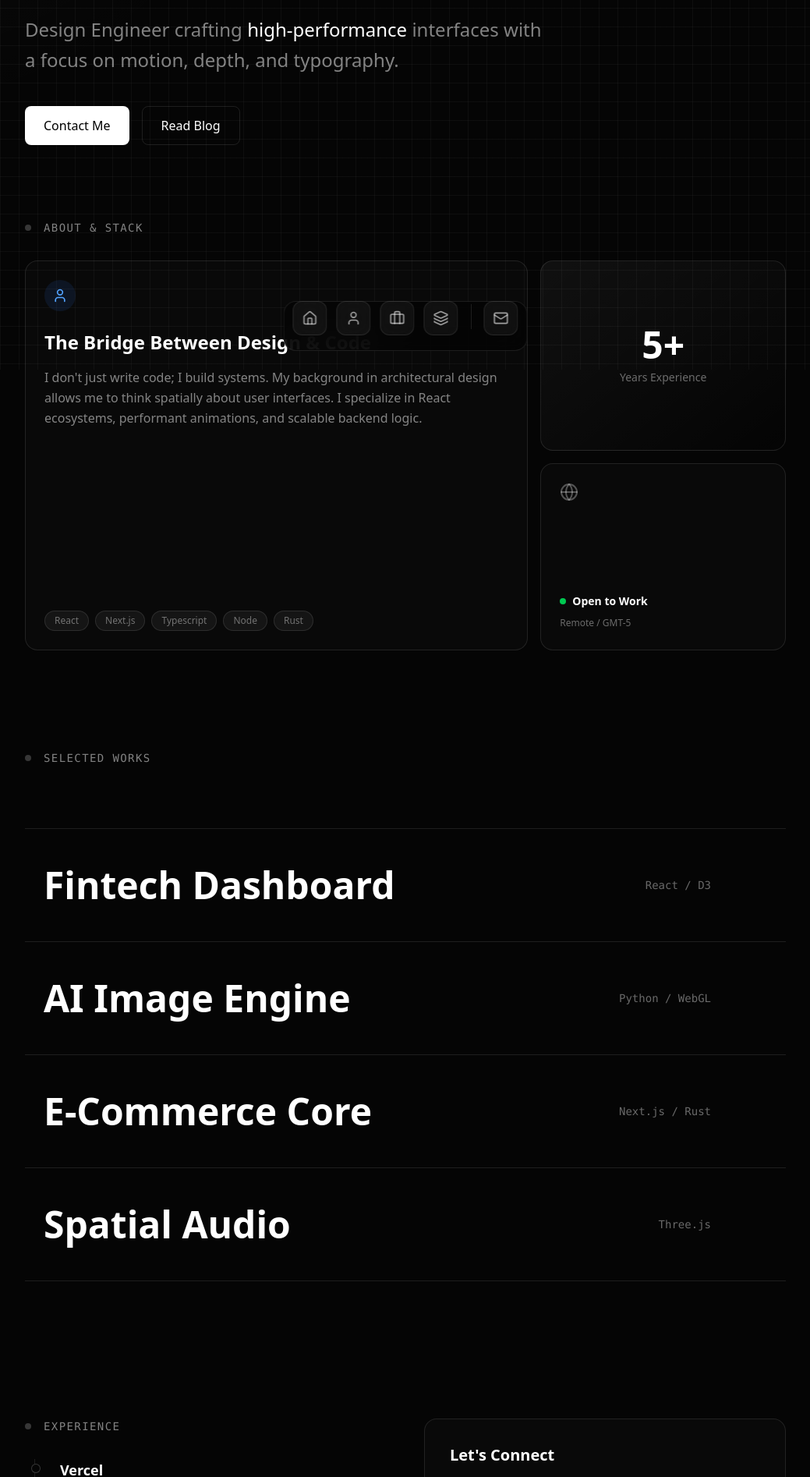
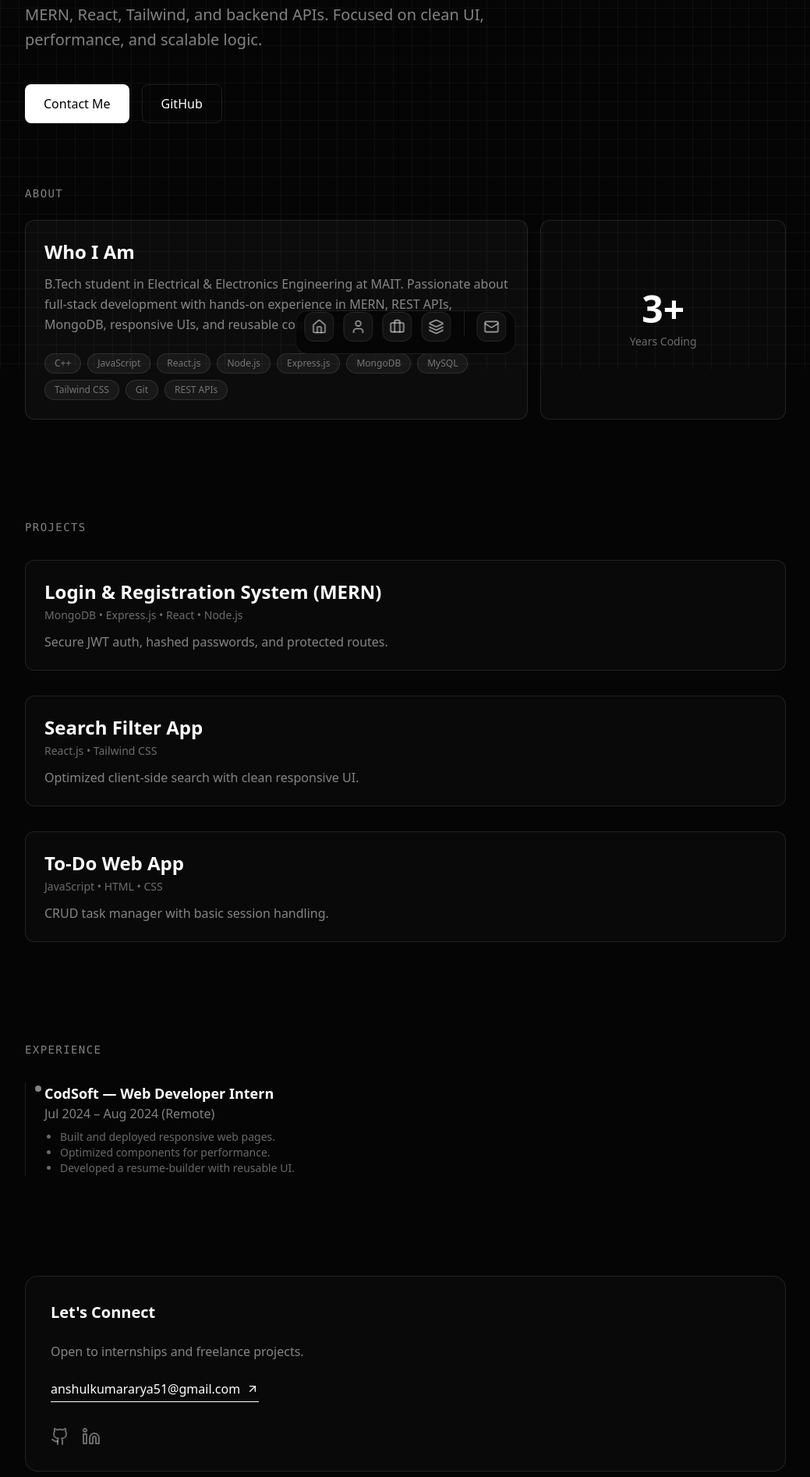
Before and after one commit to anshul051/portfolio-website, a React (Vite) app: page / in a window 1280 px wide. Shown: the part 326-2220 px from the top of the page at 78% size, without its empty margins (120-1159 px from the left). Built offline with nearby package versions, Linux system fonts and the light colour scheme.

Commit message:
Updated portfolio content + responsive redesign

```diff
--- a/src/App.jsx
+++ b/src/App.jsx
@@ -23,12 +23,11 @@ import {
 import { clsx } from 'clsx';
 import { twMerge } from 'tailwind-merge';
 
-// --- UTILITIES ---
 function cn(...inputs) {
   return twMerge(clsx(inputs));
 }
 
-// --- 1. REACTIVE BACKGROUND GRID ---
+/* -------------------  BACKGROUND ------------------- */
 const BackgroundGrid = () => {
   const mouseX = useMotionValue(0);
   const mouseY = useMotionValue(0);
@@ -45,13 +44,13 @@ const BackgroundGrid = () => {
   return (
     <div className="fixed inset-0 z-0 pointer-events-none">
       <div className="absolute inset-0 bg-[#050505]" />
-      <div className="absolute inset-0 bg-[linear-gradient(to_right,#80808012_1px,transparent_1px),linear-gradient(to_bottom,#80808012_1px,transparent_1px)] bg-[size:24px_24px]" />
+      <div className="absolute inset-0 bg-[linear-gradient(to_right,#80808012_1px,transparent_1px),linear-gradient(to_bottom,#80808012_1px,transparent_1px)] bg-[size:20px_20px] md:bg-[size:24px_24px]" />
       <motion.div
-        className="absolute inset-0 transition-opacity duration-300"
+        className="absolute inset-0"
         style={{
           background: useMotionTemplate`radial-gradient(
-            600px circle at ${mouseX}px ${mouseY}px,
-            rgba(255, 255, 255, 0.03),
+            500px circle at ${mouseX}px ${mouseY}px,
+            rgba(255,255,255,0.04),
             transparent 80%
           )`
         }}
@@ -60,7 +59,7 @@ const BackgroundGrid = () => {
   );
 };
 
-// --- 2. MACOS DOCK (With Rounded-XL Icons) ---
+/* -------------------  DOCK ------------------- */
 const DockItem = ({ mouseX, icon: Icon, label, onClick }) => {
   const ref = useRef(null);
 
@@ -69,7 +68,7 @@ const DockItem = ({ mouseX, icon: Icon, label, onClick }) => {
     return val - bounds.x - bounds.width / 2;
   });
 
-  const widthSync = useTransform(distance, [-150, 0, 150], [44, 84, 44]);
+  const widthSync = useTransform(distance, [-150, 0, 150], [38, 80, 38]);
   const width = useSpring(widthSync, { mass: 0.1, stiffness: 150, damping: 12 });
 
   const [hovered, setHovered] = useState(false);
@@ -81,7 +80,7 @@ const DockItem = ({ mouseX, icon: Icon, label, onClick }) => {
       style={{ width }}
       onMouseEnter={() => setHovered(true)}
       onMouseLeave={() => setHovered(false)}
-      className="aspect-square rounded-xl bg-white/5 border border-white/10 backdrop-blur-md flex items-center justify-center relative group transition-colors hover:bg-white/10 cursor-pointer"
+      className="aspect-square rounded-xl bg-white/5 border border-white/10 backdrop-blur-md flex items-center justify-center relative group hover:bg-white/10 transition"
     >
       <AnimatePresence>
         {hovered && (
@@ -89,14 +88,13 @@ const DockItem = ({ mouseX, icon: Icon, label, onClick }) => {
             initial={{ opacity: 0, y: -10, x: "-50%" }}
             animate={{ opacity: 1, y: -18, x: "-50%" }}
             exit={{ opacity: 0, y: -10, x: "-50%" }}
-            className="absolute -top-2 left-1/2 px-2 py-1 bg-[#050505] border border-white/10 rounded-md text-[10px] text-white/70 whitespace-nowrap pointer-events-none z-50"
+            className="absolute -top-2 left-1/2 px-2 py-1 bg-[#050505] border border-white/10 rounded-md text-[10px] text-white/70 pointer-events-none"
           >
             {label}
           </motion.div>
         )}
       </AnimatePresence>
-
-      <Icon size={20} className="text-white/60 group-hover:text-white transition-colors" />
+      <Icon size={20} className="text-white/60 group-hover:text-white" />
     </motion.button>
   );
 };
@@ -106,132 +104,35 @@ const Dock = () => {
 
   return (
     <div
-      className="fixed bottom-8 left-1/2 -translate-x-1/2 z-50 flex items-end gap-3 px-3 pb-3 rounded-2xl"
+      className="fixed bottom-6 left-1/2 -translate-x-1/2 z-50 flex items-end gap-3 px-3 pb-3 rounded-2xl"
       onMouseMove={(e) => mouseX.set(e.pageX)}
       onMouseLeave={() => mouseX.set(Infinity)}
     >
-      {/* Background container */}
-      <div className="absolute inset-0 bg-[#050505]/90 border border-white/10 backdrop-blur-xl rounded-2xl -z-10 h-16 w-full bottom-0" />
+      <div className="absolute inset-0 bg-[#050505]/90 border border-white/10 backdrop-blur-xl rounded-2xl h-14 w-full -z-10" />
 
       <DockItem mouseX={mouseX} icon={Home} label="Home" onClick={() => window.scrollTo({ top: 0, behavior: 'smooth'})} />
       <DockItem mouseX={mouseX} icon={User} label="About" onClick={() => document.getElementById('about')?.scrollIntoView({ behavior: 'smooth'})} />
       <DockItem mouseX={mouseX} icon={Briefcase} label="Work" onClick={() => document.getElementById('work')?.scrollIntoView({ behavior: 'smooth'})} />
-      <DockItem mouseX={mouseX} icon={Layers} label="Stack" onClick={() => document.getElementById('stack')?.scrollIntoView({ behavior: 'smooth'})} />
+      <DockItem mouseX={mouseX} icon={Layers} label="Stack" onClick={() => document.getElementById('experience')?.scrollIntoView({ behavior: 'smooth'})} />
 
       <div className="w-px h-8 bg-white/10 mx-1 mb-2" />
-
-      <DockItem mouseX={mouseX} icon={Mail} label="Contact" onClick={() => window.location.href = 'mailto:test@test.com'} />
+      <DockItem mouseX={mouseX} icon={Mail} label="Email" onClick={() => window.location.href = 'mailto:anshulkumararya51@gmail.com'} />
     </div>
   );
 };
 
-// --- 3. PROJECT PREVIEW HOVER ---
-const ProjectList = () => {
-  const [hoveredProject, setHoveredProject] = useState(null);
-  const mouseX = useMotionValue(0);
-  const mouseY = useMotionValue(0);
-
-  const springConfig = { damping: 20, stiffness: 200, mass: 0.1 };
-  const x = useSpring(mouseX, springConfig);
-  const y = useSpring(mouseY, springConfig);
-
-  const handleMouseMove = (e) => {
-    const { clientX, clientY } = e;
-    mouseX.set(clientX - 150);
-    mouseY.set(clientY - 100);
-  };
-
-  const projects = [
-    { id: 1, title: "Fintech Dashboard", category: "React / D3", color: "from-blue-500 to-cyan-500" },
-    { id: 2, title: "AI Image Engine", category: "Python / WebGL", color: "from-purple-500 to-pink-500" },
-    { id: 3, title: "E-Commerce Core", category: "Next.js / Rust", color: "from-orange-500 to-red-500" },
-    { id: 4, title: "Spatial Audio", category: "Three.js", color: "from-green-500 to-emerald-500" },
-  ];
-
-  return (
-    <div
-      className="relative py-12"
-      onMouseMove={handleMouseMove}
-      onMouseLeave={() => setHoveredProject(null)}
-    >
-      <motion.div
-        style={{ x, y, opacity: hoveredProject ? 1 : 0, scale: hoveredProject ? 1 : 0.8 }}
-        className="pointer-events-none fixed top-0 left-0 z-40 w-[300px] h-[200px] rounded-xl overflow-hidden shadow-2xl transition-opacity duration-200"
-      >
-        <AnimatePresence mode='wait'>
-          {hoveredProject && (
-            <motion.div
-              key={hoveredProject}
-              initial={{ opacity: 0 }}
-              animate={{ opacity: 1 }}
-              exit={{ opacity: 0 }}
-              className={cn(
-                "w-full h-full bg-gradient-to-br flex items-center justify-center",
-                projects.find(p => p.id === hoveredProject)?.color
-              )}
-            >
-              <span className="text-white/20 font-bold text-4xl uppercase tracking-widest">Preview</span>
-            </motion.div>
-          )}
-        </AnimatePresence>
-      </motion.div>
-
-      <div className="space-y-0">
-        {projects.map((project) => (
-          <div
-            key={project.id}
-            onMouseEnter={() => setHoveredProject(project.id)}
-            className="group relative flex items-center justify-between py-12 px-6 border-t border-white/10 cursor-pointer transition-colors hover:bg-white/[0.02]"
-          >
-            <div>
-              <h3 className="text-4xl md:text-5xl font-bold text-white transition-transform duration-300 group-hover:translate-x-2">
-                {project.title}
-              </h3>
-            </div>
-            <div className="flex items-center gap-8">
-              <span className="font-mono text-sm text-white/40 group-hover:text-white/70 transition-colors">
-                {project.category}
-              </span>
-              <div className="w-10 h-10 rounded-full border border-white/10 flex items-center justify-center opacity-0 group-hover:opacity-100 transition-all duration-300 -translate-x-4 group-hover:translate-x-0">
-                 <ArrowUpRight className="w-4 h-4" />
-              </div>
-            </div>
-          </div>
-        ))}
-        <div className="border-t border-white/10" />
-      </div>
-    </div>
-  );
-};
-
-// --- 4. BENTO GRID ---
-const BentoItem = ({ children, className, delay = 0 }) => (
-  <motion.div
-    initial={{ opacity: 0, y: 20 }}
-    whileInView={{ opacity: 1, y: 0 }}
-    viewport={{ once: true }}
-    transition={{ delay, duration: 0.5 }}
-    className={cn(
-      "relative overflow-hidden rounded-2xl border border-white/10 bg-white/[0.02] p-6 hover:bg-white/[0.04] transition-colors",
-      className
-    )}
-  >
-    {children}
-  </motion.div>
-);
-
-// --- MAIN ---
+/* -------------------  MAIN APP ------------------- */
 export default function App() {
   return (
-    <div className="min-h-screen bg-[#050505] text-white selection:bg-white/20 font-sans pb-32">
+    <div className="min-h-screen bg-[#050505] text-white pb-32">
       <BackgroundGrid />
       <Dock />
 
       {/* HEADER */}
-      <header className="relative z-10 max-w-5xl mx-auto px-6 pt-32 pb-24">
+      <header className="relative z-10 max-w-5xl mx-auto px-6 pt-28 pb-20">
         <motion.div
           initial={{ opacity: 0, filter: "blur(10px)" }}
-          animate={{ opacity: 1, filter: "blur(0px)" }}
+          animate={{ opacity: 1, filter: "blur(0)" }}
           transition={{ duration: 1 }}
           className="space-y-6"
         >
@@ -239,26 +140,35 @@ export default function App() {
             <div className="w-10 h-10 rounded-full bg-white/5 border border-white/10 flex items-center justify-center">
               <Terminal size={20} className="text-white/60" />
             </div>
-             <div className="px-3 py-1 rounded-full border border-white/10 bg-white/5 text-xs text-white/50 font-mono">
-               v2.4.0 — Portfolio
+            <div className="px-3 py-1 rounded-full text-xs font-mono bg-white/5 border border-white/10 text-white/50">
+              Portfolio
             </div>
           </div>
 
-          <h1 className="text-7xl md:text-9xl font-bold tracking-tighter mix-blend-difference">
-            Alex Davis.
+          <h1 className="text-5xl md:text-8xl font-bold tracking-tight">
+            Anshul Kumar Arya
           </h1>
-          <p className="text-xl md:text-2xl text-white/50 max-w-2xl leading-relaxed">
-            Design Engineer crafting <span className="text-white">high-performance</span> interfaces
-            with a focus on motion, depth, and typography.
+
+          <p className="text-lg md:text-xl text-white/50 max-w-2xl leading-relaxed">
+            Web Developer specializing in modern JavaScript stacks.
+            Experienced in MERN, React, Tailwind, and backend APIs.
+            Focused on clean UI, performance, and scalable logic.
           </p>
 
-          <div className="flex gap-4 pt-4">
-            <button className="cursor-pointer px-6 py-3 rounded-lg bg-white text-black font-medium hover:bg-gray-200 transition-colors">
+          <div className="flex flex-wrap gap-4 pt-4">
+            <button
+              onClick={() => window.location.href = 'mailto:anshulkumararya51@gmail.com'}
+              className="px-6 py-3 rounded-lg bg-white text-black font-medium hover:bg-gray-200"
+            >
               Contact Me
             </button>
-            <button className="cursor-pointer px-6 py-3 rounded-lg border border-white/10 hover:bg-white/5 transition-colors">
-               Read Blog
-            </button>
+            <a
+              href="https://github.com/anshul051"
+              target="_blank"
+              className="px-6 py-3 rounded-lg border border-white/10 hover:bg-white/5"
+            >
+              GitHub
+            </a>
           </div>
         </motion.div>
       </header>
@@ -267,102 +177,113 @@ export default function App() {
 
         {/* ABOUT */}
         <section id="about">
-          <div className="flex items-center gap-4 mb-8">
-             <span className="w-2 h-2 rounded-full bg-white/20" />
-             <h2 className="text-sm font-mono text-white/50 uppercase tracking-widest">About & Stack</h2>
+          <h2 className="text-sm font-mono text-white/50 uppercase tracking-widest mb-6">
+            About
+          </h2>
+
+          <div className="grid grid-cols-1 md:grid-cols-3 gap-4">
+            <div className="md:col-span-2 p-6 rounded-xl border border-white/10 bg-white/[0.03]">
+              <h3 className="text-2xl font-bold mb-3">Who I Am</h3>
+              <p className="text-white/50 leading-relaxed">
+                B.Tech student in Electrical & Electronics Engineering at MAIT.
+                Passionate about full-stack development with hands-on experience in MERN, REST APIs, MongoDB, responsive UIs, and reusable component systems.
+              </p>
+
+              <div className="flex flex-wrap gap-2 mt-6">
+                {[
+                  "C++", "JavaScript", "React.js", "Node.js",
+                  "Express.js", "MongoDB", "MySQL", "Tailwind CSS",
+                  "Git", "REST APIs"
+                ].map(s => (
+                  <span key={s} className="px-3 py-1 text-xs rounded-full bg-white/5 border border-white/10 text-white/40">
+                    {s}
+                  </span>
+                ))}
+              </div>
             </div>
 
-          <div className="grid grid-cols-1 md:grid-cols-3 gap-4 h-auto md:h-[500px]">
-            <BentoItem className="md:col-span-2 md:row-span-2 flex flex-col justify-between">
-              <div>
-                <div className="w-10 h-10 rounded-full bg-blue-500/10 flex items-center justify-center mb-6 text-blue-400">
-                   <User size={20} />
+            <div className="p-6 rounded-xl border border-white/10 bg-white/[0.02] flex flex-col items-center justify-center">
+              <span className="text-5xl font-bold">3+</span>
+              <span className="text-sm text-white/40 mt-2">Years Coding</span>
             </div>
-                <h3 className="text-2xl font-bold mb-4">The Bridge Between Design & Code</h3>
-                <p className="text-white/50 leading-relaxed">
-                  I don't just write code; I build systems. My background in architectural design allows me
-                  to think spatially about user interfaces. I specialize in React ecosystems, performant
-                  animations, and scalable backend logic.
-                </p>
-              </div>
-              <div className="mt-8 flex gap-2">
-                 {['React', 'Next.js', 'Typescript', 'Node', 'Rust'].map(tag => (
-                   <span key={tag} className="px-3 py-1 rounded-full border border-white/10 bg-white/5 text-xs text-white/40">{tag}</span>
-                 ))}
-              </div>
-            </BentoItem>
-
-            <BentoItem className="bg-gradient-to-br from-white/[0.05] to-transparent">
-              <div className="h-full flex flex-col justify-center items-center text-center">
-                 <span className="text-5xl font-bold mb-2">5+</span>
-                 <span className="text-sm text-white/40">Years Experience</span>
-              </div>
-            </BentoItem>
-
-            <BentoItem className="md:col-span-1">
-               <div className="h-full flex flex-col justify-between">
-                  <Globe className="text-white/30" />
-                  <div>
-                    <div className="flex items-center gap-2 mb-1">
-                      <span className="relative flex h-2 w-2">
-                        <span className="animate-ping absolute inline-flex h-full w-full rounded-full bg-green-400 opacity-75"></span>
-                        <span className="relative inline-flex rounded-full h-2 w-2 bg-green-500"></span>
-                      </span>
-                      <span className="text-sm font-bold">Open to Work</span>
-                    </div>
-                    <span className="text-xs text-white/40">Remote / GMT-5</span>
-                  </div>
-               </div>
-            </BentoItem>
           </div>
         </section>
 
         {/* PROJECTS */}
         <section id="work">
-          <div className="flex items-center gap-4 mb-8">
-             <span className="w-2 h-2 rounded-full bg-white/20" />
-             <h2 className="text-sm font-mono text-white/50 uppercase tracking-widest">Selected Works</h2>
+          <h2 className="text-sm font-mono text-white/50 uppercase tracking-widest mb-8">
+            Projects
+          </h2>
+
+          <div className="space-y-8">
+            {[
+              {
+                title: "Login & Registration System (MERN)",
+                tech: "MongoDB • Express.js • React • Node.js",
+                desc: "Secure JWT auth, hashed passwords, and protected routes."
+              },
+              {
+                title: "Search Filter App",
+                tech: "React.js • Tailwind CSS",
+                desc: "Optimized client-side search with clean responsive UI."
+              },
+              {
+                title: "To-Do Web App",
+                tech: "JavaScript • HTML • CSS",
+                desc: "CRUD task manager with basic session handling."
+              }
+            ].map((p, i) => (
+              <div key={i} className="p-6 rounded-xl border border-white/10 bg-white/[0.02] hover:bg-white/[0.04] transition">
+                <h3 className="text-2xl font-bold">{p.title}</h3>
+                <p className="text-white/40 text-sm mt-1">{p.tech}</p>
+                <p className="text-white/50 mt-3">{p.desc}</p>
               </div>
-          <ProjectList />
+            ))}
+          </div>
         </section>
 
         {/* EXPERIENCE */}
-        <section id="stack" className="grid grid-cols-1 md:grid-cols-2 gap-12">
-           <div>
-             <div className="flex items-center gap-4 mb-8">
-                <span className="w-2 h-2 rounded-full bg-white/20" />
-                <h2 className="text-sm font-mono text-white/50 uppercase tracking-widest">Experience</h2>
-             </div>
-             <div className="space-y-8 border-l border-white/10 pl-8 ml-3">
-               {[
-                 { company: "Vercel", role: "Senior Engineer", date: "2023 - Present" },
-                 { company: "Linear", role: "Product Engineer", date: "2021 - 2023" },
-                 { company: "Shopify", role: "Frontend Dev", date: "2019 - 2021" },
-               ].map((job, i) => (
-                 <div key={i} className="relative">
-                   <div className="absolute -left-[37px] top-1.5 w-3 h-3 rounded-full border border-white/20 bg-[#050505]" />
-                   <h3 className="text-lg font-bold">{job.company}</h3>
-                   <p className="text-white/50 mb-1">{job.role}</p>
-                   <p className="text-xs font-mono text-white/30">{job.date}</p>
-                 </div>
-               ))}
+        <section id="experience">
+          <h2 className="text-sm font-mono text-white/50 uppercase tracking-widest mb-8">
+            Experience
+          </h2>
+
+          <div className="space-y-6 border-l border-white/10 pl-6">
+            <div className="relative">
+              <div className="absolute -left-3 top-1 w-2 h-2 rounded-full bg-white/50" />
+              <h3 className="text-lg font-bold">CodSoft — Web Developer Intern</h3>
+              <p className="text-white/50">Jul 2024 – Aug 2024 (Remote)</p>
+              <ul className="list-disc ml-5 text-white/40 mt-2 text-sm">
+                <li>Built and deployed responsive web pages.</li>
+                <li>Optimized components for performance.</li>
+                <li>Developed a resume-builder with reusable UI.</li>
+              </ul>
             </div>
           </div>
+        </section>
 
-           <div>
+        {/* CONTACT */}
+        <section>
           <div className="p-8 rounded-2xl border border-white/10 bg-white/[0.02]">
             <h3 className="text-xl font-bold mb-6">Let's Connect</h3>
-                 <p className="text-white/50 mb-8">
-                    I'm currently looking for new opportunities. Whether you have a question or just want to say hi, my inbox is always open.
+            <p className="text-white/50 mb-6">
+              Open to internships and freelance projects.
             </p>
-                 <a href="mailto:hello@alex.com" className="cursor-pointer inline-flex items-center gap-2 text-white border-b border-white pb-1 hover:text-white/70 hover:border-white/70 transition-colors">
-                    hello@alexdavis.com <ArrowUpRight size={16} />
+
+            <a
+              href="mailto:anshulkumararya51@gmail.com"
+              className="inline-flex items-center gap-2 text-white border-b border-white pb-1 hover:text-white/70 hover:border-white/70"
+            >
+              anshulkumararya51@gmail.com <ArrowUpRight size={16} />
             </a>
+
             <div className="flex gap-4 mt-8">
-                    <Github className="text-white/40 hover:text-white cursor-pointer transition-colors" />
-                    <Linkedin className="text-white/40 hover:text-white cursor-pointer transition-colors" />
-                    <Cpu className="text-white/40 hover:text-white cursor-pointer transition-colors" />
-                 </div>
+              <a href="https://github.com/anshul051" target="_blank">
+                <Github className="text-white/40 hover:text-white" />
+              </a>
+              <a href="https://linkedin.com/in/anshulkumararya" target="_blank">
+                <Linkedin className="text-white/40 hover:text-white" />
+              </a>
             </div>
           </div>
         </section>
```
Lines whose indentation alone changed are shown as unchanged.
